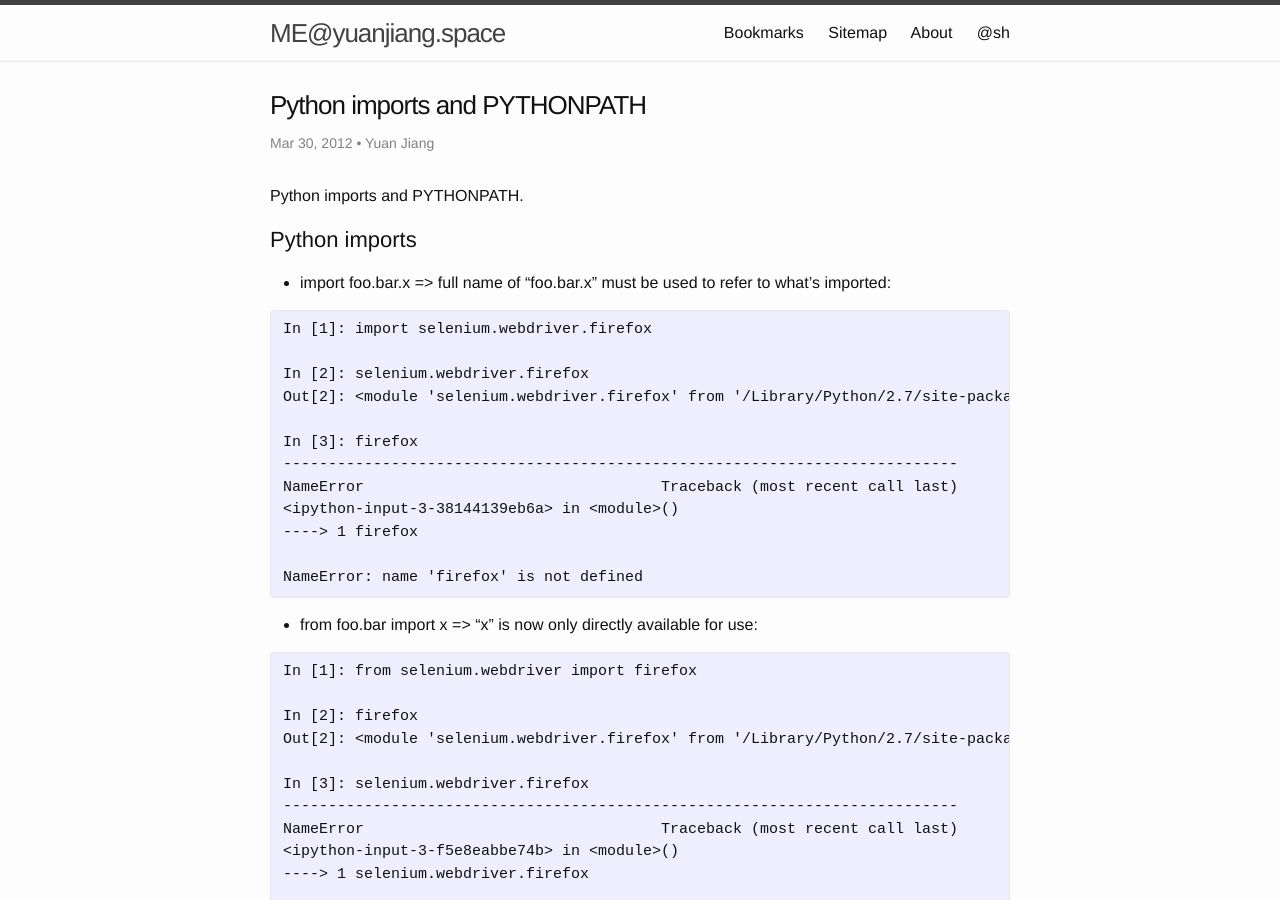
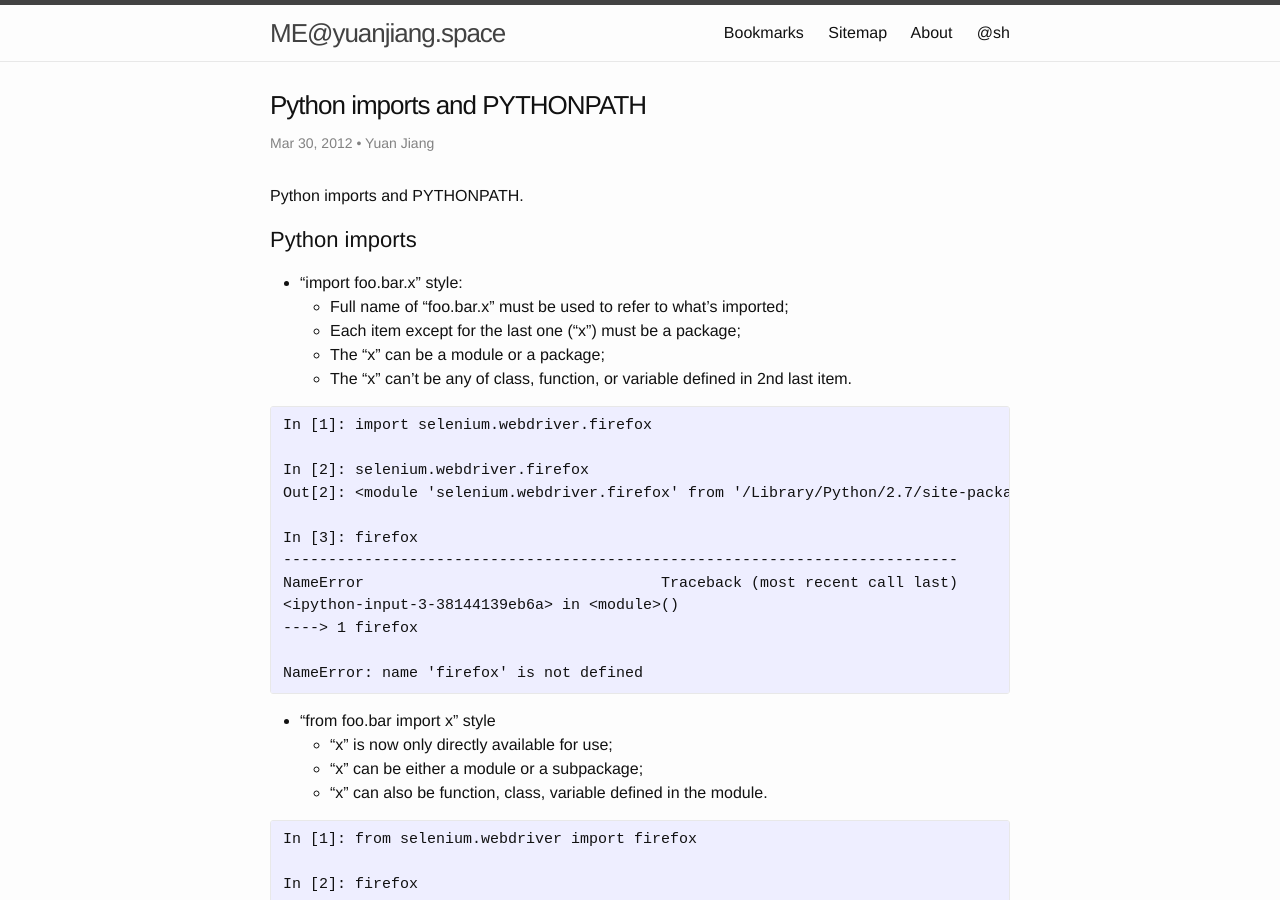
Before and after one commit to yuan-jiang/yuan-jiang.github.io, a Jekyll site: the page built from _posts/2012-03-30-python-imports-and-pythonpath.md, in a window 1280 px wide and 900 px high. Built offline with Jekyll 4.4.1, drawn with Linux system fonts in a browser that asks for light colours; comment, search, counter and statistics services are not loaded.

Commit message:
New post about python main function and update python import post

```diff
--- a/_data/bookmarks.yml
+++ b/_data/bookmarks.yml
@@ -218,6 +218,8 @@
   link: https://docs.docker.com/
 - description: MultiMechanizePythonPerformanceTesting
   link: http://testutils.org/multi-mechanize/
+- description: PythonHTMLTestRunner
+  link: http://tungwaiyip.info/software/HTMLTestRunner.html
 - description: SST
   link: http://testutils.org/sst
 - description: GitDoc
--- a/_posts/2012-03-30-python-imports-and-pythonpath.md
+++ b/_posts/2012-03-30-python-imports-and-pythonpath.md
@@ -9,7 +9,11 @@ tags: python
 Python imports and PYTHONPATH.
 
 ## Python imports
-- import foo.bar.x => full name of "foo.bar.x" must be used to refer to what's imported:
+- "import foo.bar.x" style:
+  + Full name of "foo.bar.x" must be used to refer to what's imported;
+  + Each item except for the last one ("x") must be a package;
+  + The "x" can be a module or a package;
+  + The "x" can't be any of class, function, or variable defined in 2nd last item.
 {% highlight ipython %}
 In [1]: import selenium.webdriver.firefox
 
@@ -25,7 +29,10 @@ NameError                                 Traceback (most recent call last)
 NameError: name 'firefox' is not defined
 {% endhighlight %}
 
-- from foo.bar import x => "x" is now only directly available for use:
+- "from foo.bar import x" style
+  + "x" is now only directly available for use;
+  + "x" can be either a module or a subpackage;
+  + "x" can also be function, class, variable defined in the module.
 {% highlight ipython %}
 In [1]: from selenium.webdriver import firefox
 
@@ -40,6 +47,7 @@ NameError                                 Traceback (most recent call last)
 
 NameError: name 'selenium' is not defined
 {% endhighlight %}
+
 
 - Package-relative import with . and .. using "from foo.bar import x" style:
 {% highlight python %}
```
Also changed, not shown: _posts/2012-04-01-python-main.md (added, +57 -0 lines).
